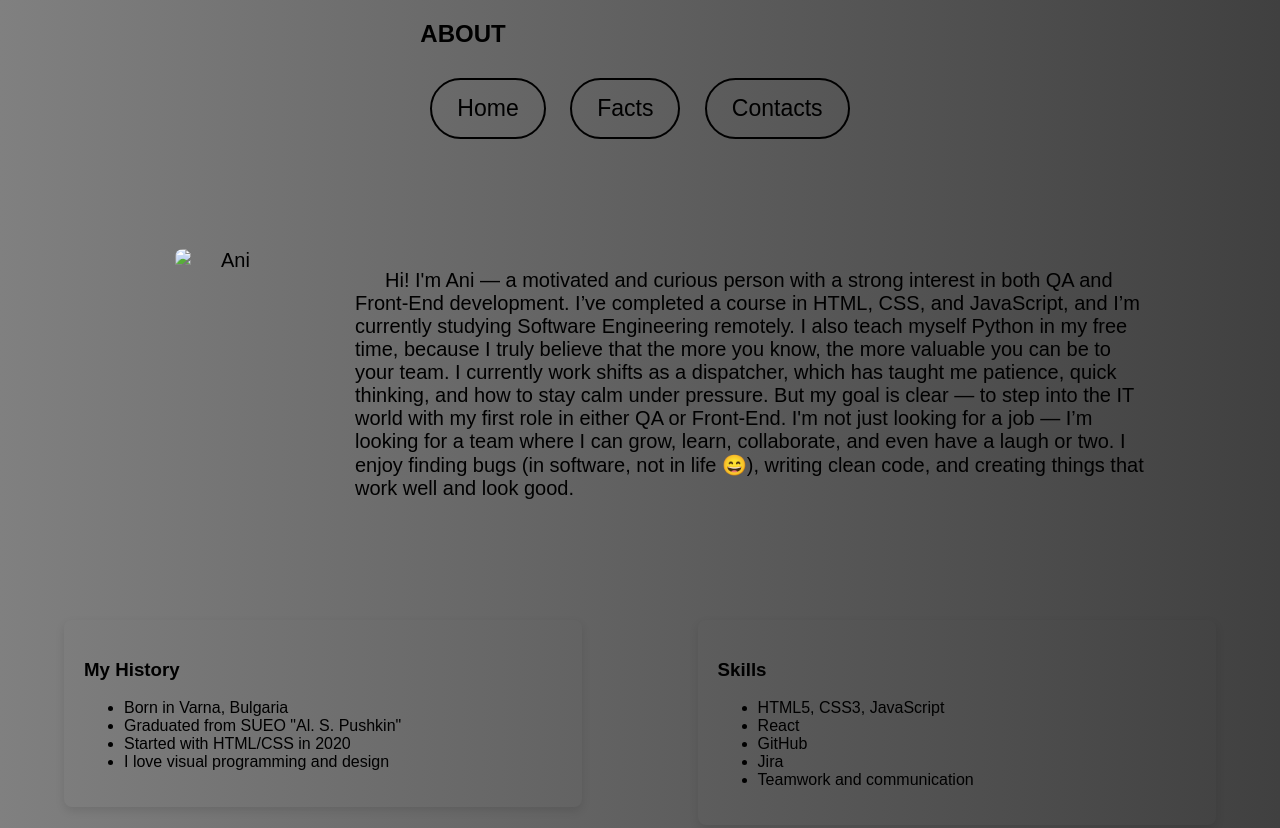
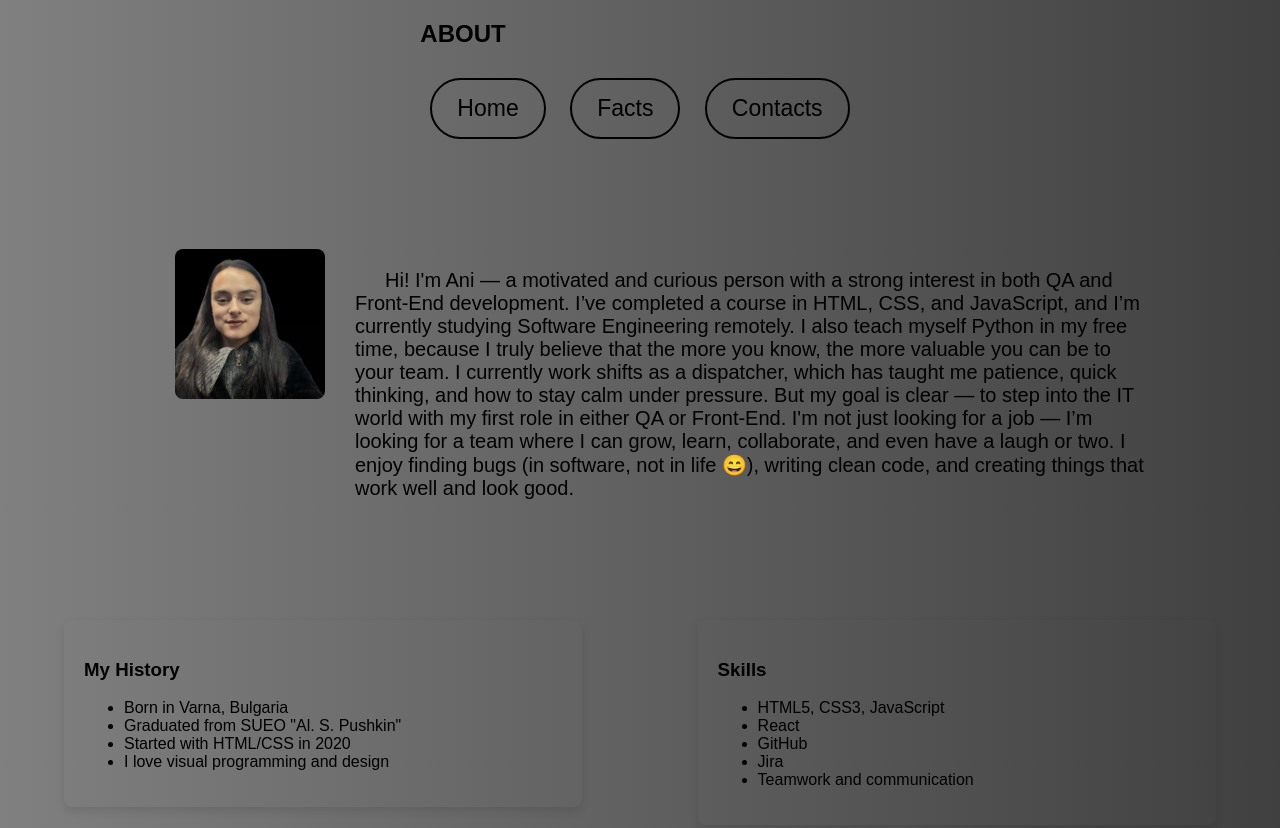
Before and after one commit to ani170501/anis_portfolio, a plain HTML site: page about.html in a window 1280 px wide. Shown: the top 828 px of the page. Drawn offline with nearby package versions, Linux system fonts and the light colour scheme; a script that the page names is missing.

Commit message:
Update about.html

```diff
--- a/about.html
+++ b/about.html
@@ -30,7 +30,7 @@
 
 	</main>
 <div class="block">
-	  <img src="fotos/f2.jpg" alt="Ani" class="profile-photo">
+	  <img src="f2.jpg" alt="Ani" class="profile-photo">
 	   <div class="text-wrapper">
 	<p>Hi! I'm Ani — a motivated and curious person with a strong interest in both QA and Front-End development.
 
```
